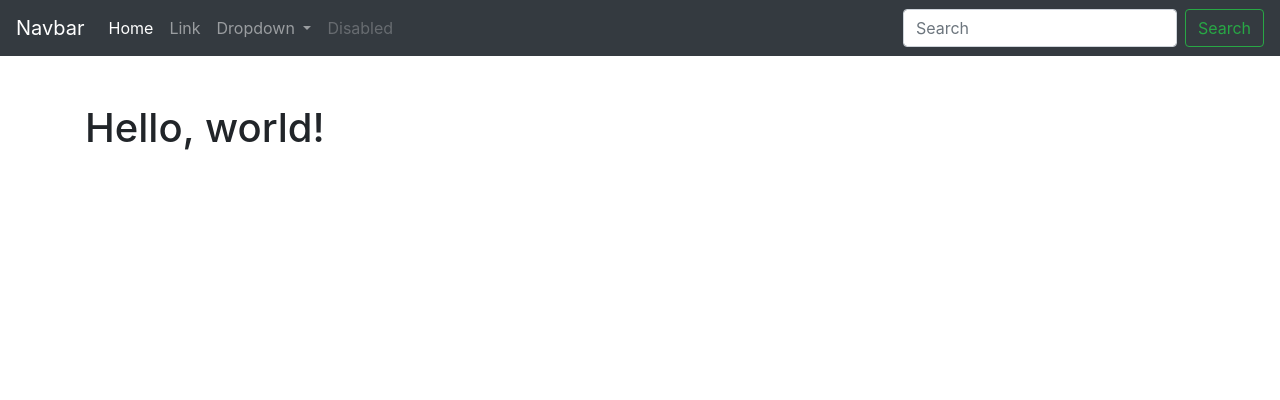
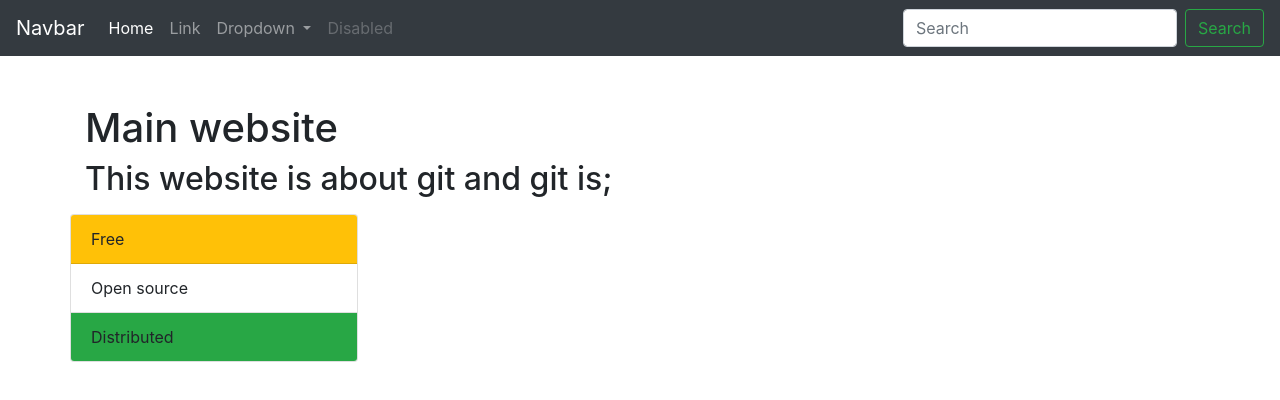
Before and after one commit to yasirubhagya/test-1, a plain HTML site: page index.html in a window 1280 px wide. Drawn offline with nearby package versions, Linux system fonts and the light colour scheme.

Commit message:
Added main webiste content

```diff
--- a/index.html
+++ b/index.html
@@ -46,10 +46,19 @@
           </div>
         </nav>
     <div class="container mt-5">
-        <h1>Hello, world!</h1>
+        <h1>Main website</h1>
+        <h2>This website is about git and git is;</h2>
+        <div class="row mt-3">
+            <br/>
+            <div class="card" style="width: 18rem;">
+              <ul class="list-group list-group-flush">
+                <li class="list-group-item bg-warning">Free</li>
+                <li class="list-group-item">Open source</li>
+                <li class="list-group-item bg-success">Distributed</li>
+              </ul>
+            </div>
+        </div>
     </div>
-
-    <!-- Optional JavaScript; choose one of the two! -->
 
     <!-- Option 1: jQuery and Bootstrap Bundle (includes Popper) -->
     <script src="https://code.jquery.com/jquery-3.5.1.slim.min.js" integrity="sha384-DfXdz2htPH0lsSSs5nCTpuj/zy4C+OGpamoFVy38MVBnE+IbbVYUew+OrCXaRkfj" crossorigin="anonymous"></script>
```
